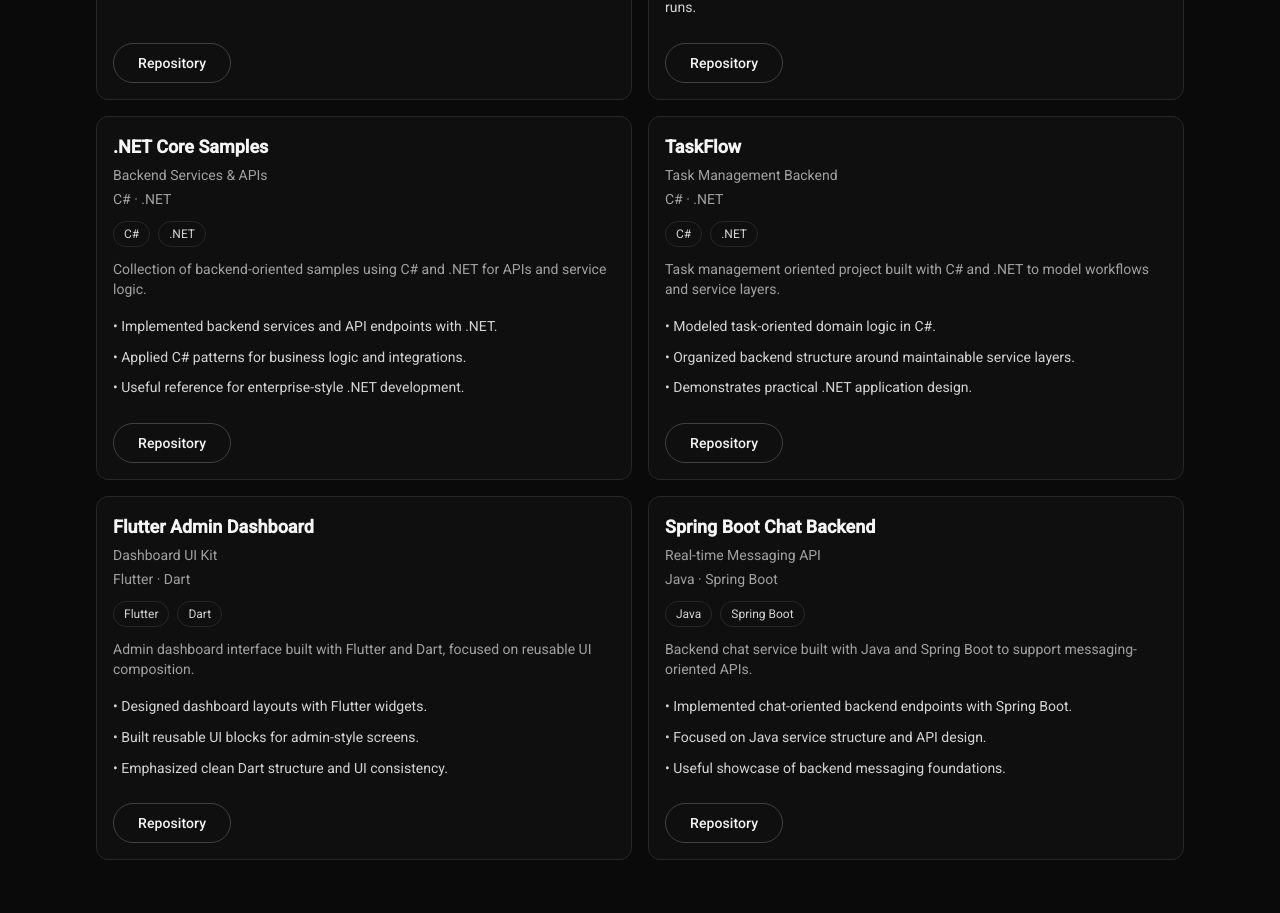
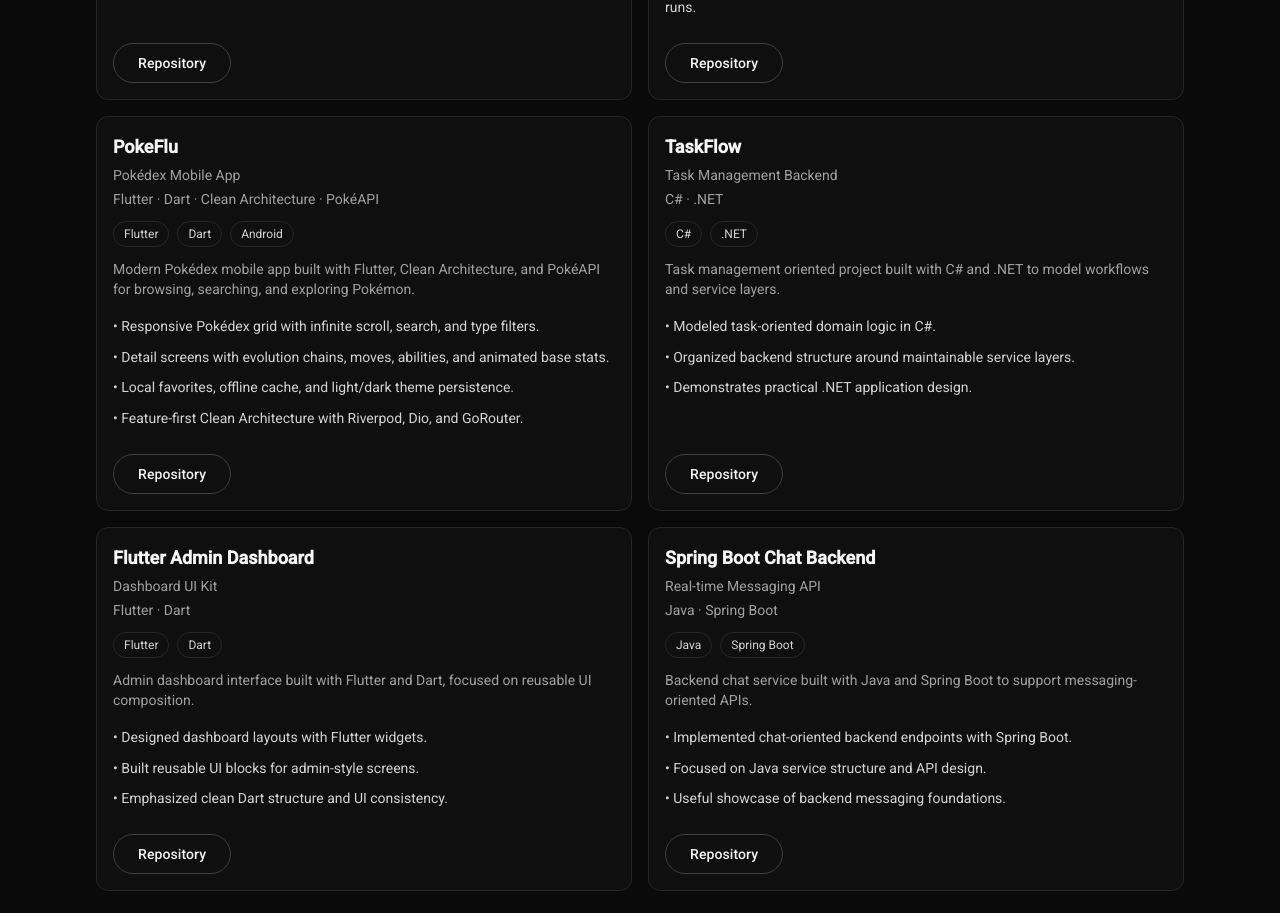
Before and after one commit to SentenciaSQL/portfolio, an Angular app: page /projects in a window 1280 px wide. Shown: the part 1940-2853 px from the top of the page. Built offline with nearby package versions, Linux system fonts and the light colour scheme.

Commit message:
Replace .NET Core Samples with PokeFlu
Swap the .NET samples project for PokeFlu, the Flutter Pokédex app,
and point the repository link to SentenciaSQL/PokeFlu.

Co-authored-by: Andrés Frías <SentenciaSQL@users.noreply.github.com>

```diff
--- a/src/app/core/i18n/messages.ts
+++ b/src/app/core/i18n/messages.ts
@@ -159,16 +159,17 @@ export const MESSAGES: Record<Lang, any> = {
           }
         },
 
-        netCore: {
-          name: '.NET Core Samples',
-          subtitle: 'Backend Services & APIs',
-          stack: 'C# · .NET',
+        pokeFlu: {
+          name: 'PokeFlu',
+          subtitle: 'Pokédex Mobile App',
+          stack: 'Flutter · Dart · Clean Architecture · PokéAPI',
           summary:
-            'Collection of backend-oriented samples using C# and .NET for APIs and service logic.',
+            'Modern Pokédex mobile app built with Flutter, Clean Architecture, and PokéAPI for browsing, searching, and exploring Pokémon.',
           bullets: [
-            'Implemented backend services and API endpoints with .NET.',
-            'Applied C# patterns for business logic and integrations.',
-            'Useful reference for enterprise-style .NET development.'
+            'Responsive Pokédex grid with infinite scroll, search, and type filters.',
+            'Detail screens with evolution chains, moves, abilities, and animated base stats.',
+            'Local favorites, offline cache, and light/dark theme persistence.',
+            'Feature-first Clean Architecture with Riverpod, Dio, and GoRouter.'
           ],
           links: {
             repo: 'Repository'
@@ -424,16 +425,17 @@ export const MESSAGES: Record<Lang, any> = {
           }
         },
 
-        netCore: {
-          name: 'Ejemplos .NET Core',
-          subtitle: 'Servicios Backend y APIs',
-          stack: 'C# · .NET',
+        pokeFlu: {
+          name: 'PokeFlu',
+          subtitle: 'App Móvil Pokédex',
+          stack: 'Flutter · Dart · Clean Architecture · PokéAPI',
           summary:
-            'Colección de ejemplos backend con C# y .NET orientados a APIs y lógica de servicio.',
+            'App móvil Pokédex moderna construida con Flutter, Clean Architecture y PokéAPI para explorar, buscar y filtrar Pokémon.',
           bullets: [
-            'Servicios backend y endpoints API con .NET.',
-            'Patrones C# para lógica de negocio e integraciones.',
-            'Referencia práctica de desarrollo .NET de estilo empresarial.'
+            'Grid responsivo con scroll infinito, búsqueda y filtros por tipo.',
+            'Pantallas de detalle con cadenas de evolución, movimientos, habilidades y stats animados.',
+            'Favoritos locales, caché offline y persistencia de tema claro/oscuro.',
+            'Arquitectura limpia feature-first con Riverpod, Dio y GoRouter.'
           ],
           links: {
             repo: 'Repositorio'
--- a/src/app/core/projects/projects.data.ts
+++ b/src/app/core/projects/projects.data.ts
@@ -68,10 +68,10 @@ export const PROJECTS: ProjectMeta[] = [
     ],
   },
   {
-    id: 'netCore',
-    stacks: ['C#', '.NET'],
+    id: 'pokeFlu',
+    stacks: ['Flutter', 'Dart', 'Android'],
     links: [
-      {kind: 'repo', url: 'https://github.com/SentenciaSQL/NET-Core'},
+      {kind: 'repo', url: 'https://github.com/SentenciaSQL/PokeFlu'},
     ],
   },
   {
```
